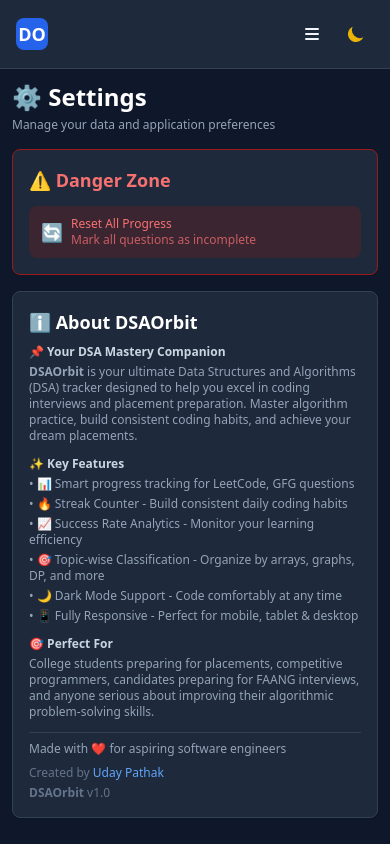
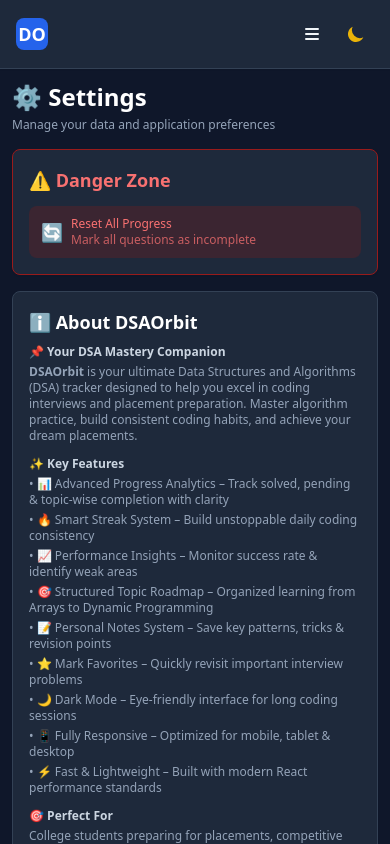
Before and after one commit to udaypathak01/DSA_tracker_app, a React (Vite) app: page /settings in a window 390 px wide. Built offline with nearby package versions, Linux system fonts and the light colour scheme.

Commit message:
mobile blog item added

```diff
--- a/index.html
+++ b/index.html
@@ -20,15 +20,15 @@
   <meta name="viewport" content="width=device-width, initial-scale=1.0" />
 
   <!-- Canonical -->
-  <link rel="canonical" href="https://dsa-orbit.vercel.app/" />
+  <link rel="canonical" href="https://dsaorbit.vercel.app/" />
 
   <!-- Open Graph -->
   <meta property="og:type" content="website" />
   <meta property="og:title" content="DSAOrbit – Track DSA Progress & Coding Streaks" />
   <meta property="og:description"
     content="Track your DSA preparation, monitor coding streaks, analyze weak topics, and share achievements beautifully." />
-  <meta property="og:image" content="https://dsa-orbit.vercel.app/preview.png" />
-  <meta property="og:url" content="https://dsa-orbit.vercel.app/" />
+  <meta property="og:image" content="https://dsaorbit.vercel.app/preview.png" />
+  <meta property="og:url" content="https://dsaorbit.vercel.app/" />
   <meta property="og:site_name" content="DSAOrbit" />
 
   <!-- Twitter -->
@@ -36,7 +36,7 @@
   <meta name="twitter:title" content="DSAOrbit – DSA Performance & Streak Tracker" />
   <meta name="twitter:description"
     content="Stay consistent in DSA. Track coding progress, analyze weaknesses, and prepare for placements smarter." />
-  <meta name="twitter:image" content="https://dsa-orbit.vercel.app/preview.png" />
+  <meta name="twitter:image" content="https://dsaorbit.vercel.app/preview.png" />
 
   <meta name="theme-color" content="#0f172a" />
 
--- a/src/components/common/Navbar.jsx
+++ b/src/components/common/Navbar.jsx
@@ -19,6 +19,7 @@
   const navItems = [
     { path: '/', label: 'Dashboard', icon: '📊' },
     { path: '/topics', label: 'Topics', icon: '📚' },
+    { path: '/blog', label: 'Blog', icon: '📝' },
     { path: '/resources', label: 'Resources', icon: '🔗' },
     { path: '/settings', label: 'Settings', icon: '⚙️' },
   ];
--- a/src/data/blogData.js
+++ b/src/data/blogData.js
@@ -360,7 +360,7 @@
     author: "DSAOrbit Team",
     publishDate: "2024-02-12",
     readingTime: 6,
-    thumbnail: "https://pixabay.com/images/download/innovalabs-software-developer-6521720_1920.jpg",
+    thumbnail: "https://images.unsplash.com/photo-1605379399642-870262d3d051?w=600&auto=format&fit=crop&q=60&ixlib=rb-4.1.0&ixid=M3wxMjA3fDB8MHxzZWFyY2h8M3x8ZGV2ZWxvcGVyfGVufDB8fDB8fHww",
     thumbnailAlt: "Developer writing algorithms on laptop",
     tags: ["Algorithms", "Interview Prep", "Problem Solving", "Coding"],
     content: `
@@ -402,7 +402,7 @@
     author: "DSAOrbit Team",
     publishDate: "2024-02-20",
     readingTime: 5,
-    thumbnail: "https://images.unsplash.com/photo-1522075469751-3a6694fb2f61?w=600&auto=format&fit=crop&q=60",
+    thumbnail: "https://images.unsplash.com/photo-1522071820081-009f0129c71c?w=600&auto=format&fit=crop&q=60&ixlib=rb-4.1.0&ixid=M3wxMjA3fDB8MHxzZWFyY2h8MTR8fGRldmVsb3BlcnxlbnwwfHwwfHx8MA%3D%3D",
     thumbnailAlt: "Coding interview preparation",
     tags: ["Interview Prep", "DSA Topics", "Top Companies", "Coding Interviews"],
     content: `
@@ -444,7 +444,7 @@
   author: "DSAOrbit Team",
   publishDate: "2024-02-25",
   readingTime: 8,
-  thumbnail: "https://images.unsplash.com/photo-1506765515384-028b60a970df?w=600&auto=format&fit=crop&q=60",
+  thumbnail: "https://images.unsplash.com/photo-1534972195531-d756b9bfa9f2?w=600&auto=format&fit=crop&q=60&ixlib=rb-4.1.0&ixid=M3wxMjA3fDB8MHxzZWFyY2h8OHx8ZGV2ZWxvcGVyfGVufDB8fDB8fHww",
   thumbnailAlt: "Developer tracking coding progress",
   tags: ["Study Plan", "DSA Topics", "Interview Prep", "Problem Solving"],
   content: `
--- a/src/pages/Settings.jsx
+++ b/src/pages/Settings.jsx
@@ -99,20 +99,39 @@
               ✨ Key Features
             </p>
             <ul className="text-xs sm:text-sm text-slate-600 dark:text-slate-400 space-y-1">
-              <li>• 📊 Smart progress tracking for LeetCode, GFG questions</li>
               <li>
-                • 🔥 Streak Counter - Build consistent daily coding habits
+                • 📊 Advanced Progress Analytics – Track solved, pending &
+                topic-wise completion with clarity
               </li>
               <li>
-                • 📈 Success Rate Analytics - Monitor your learning efficiency
+                • 🔥 Smart Streak System – Build unstoppable daily coding
+                consistency
               </li>
               <li>
-                • 🎯 Topic-wise Classification - Organize by arrays, graphs, DP,
-                and more
+                • 📈 Performance Insights – Monitor success rate & identify weak
+                areas
               </li>
-              <li>• 🌙 Dark Mode Support - Code comfortably at any time</li>
               <li>
-                • 📱 Fully Responsive - Perfect for mobile, tablet & desktop
+                • 🎯 Structured Topic Roadmap – Organized learning from Arrays
+                to Dynamic Programming
+              </li>
+              <li>
+                • 📝 Personal Notes System – Save key patterns, tricks &
+                revision points
+              </li>
+              <li>
+                • ⭐ Mark Favorites – Quickly revisit important interview
+                problems
+              </li>
+              <li>
+                • 🌙 Dark Mode – Eye-friendly interface for long coding sessions
+              </li>
+              <li>
+                • 📱 Fully Responsive – Optimized for mobile, tablet & desktop
+              </li>
+              <li>
+                • ⚡ Fast & Lightweight – Built with modern React performance
+                standards
               </li>
             </ul>
           </div>
```
Also changed, not shown: SAMPLE_VIDEO_SOLUTIONS.json (deleted, +0 -34 lines).
